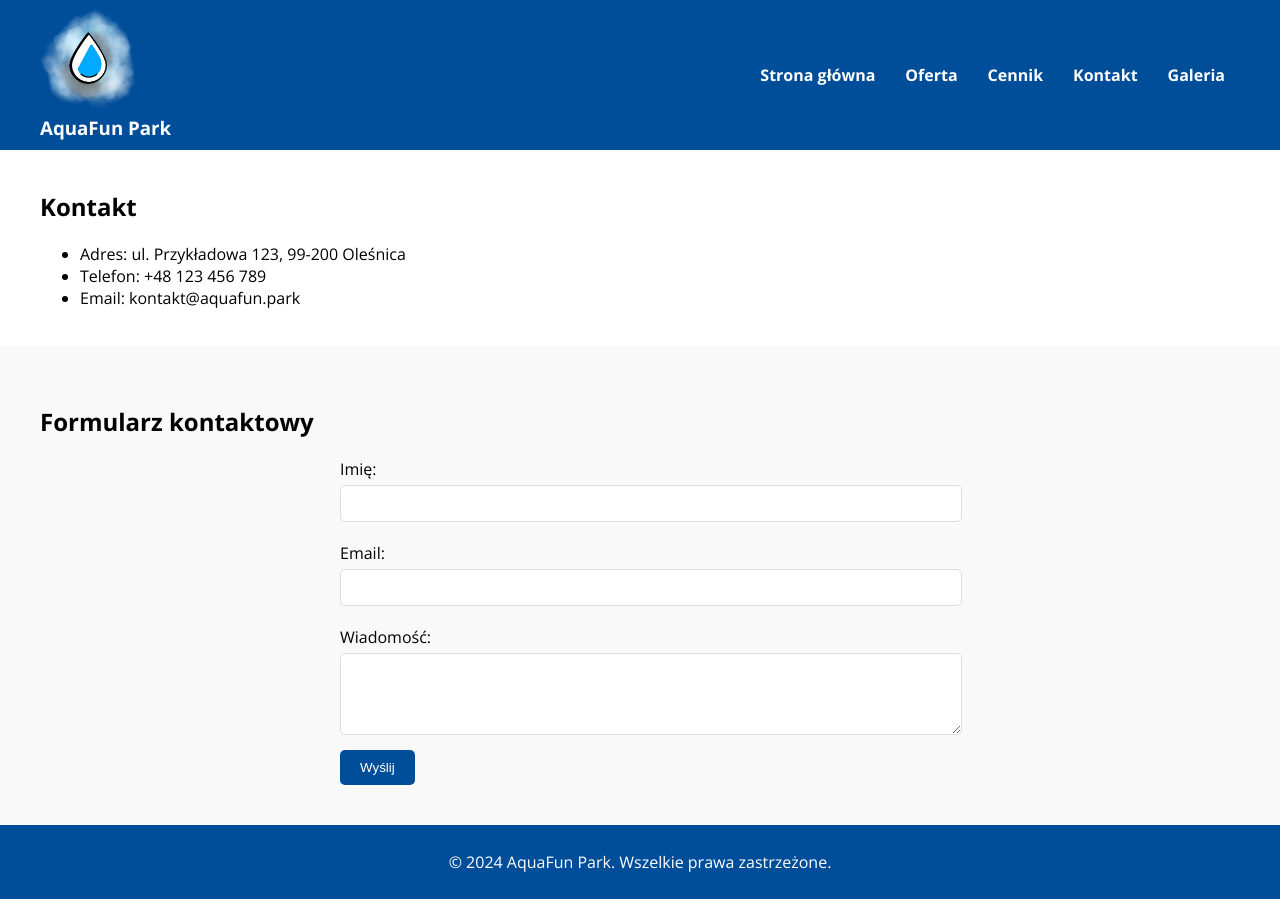
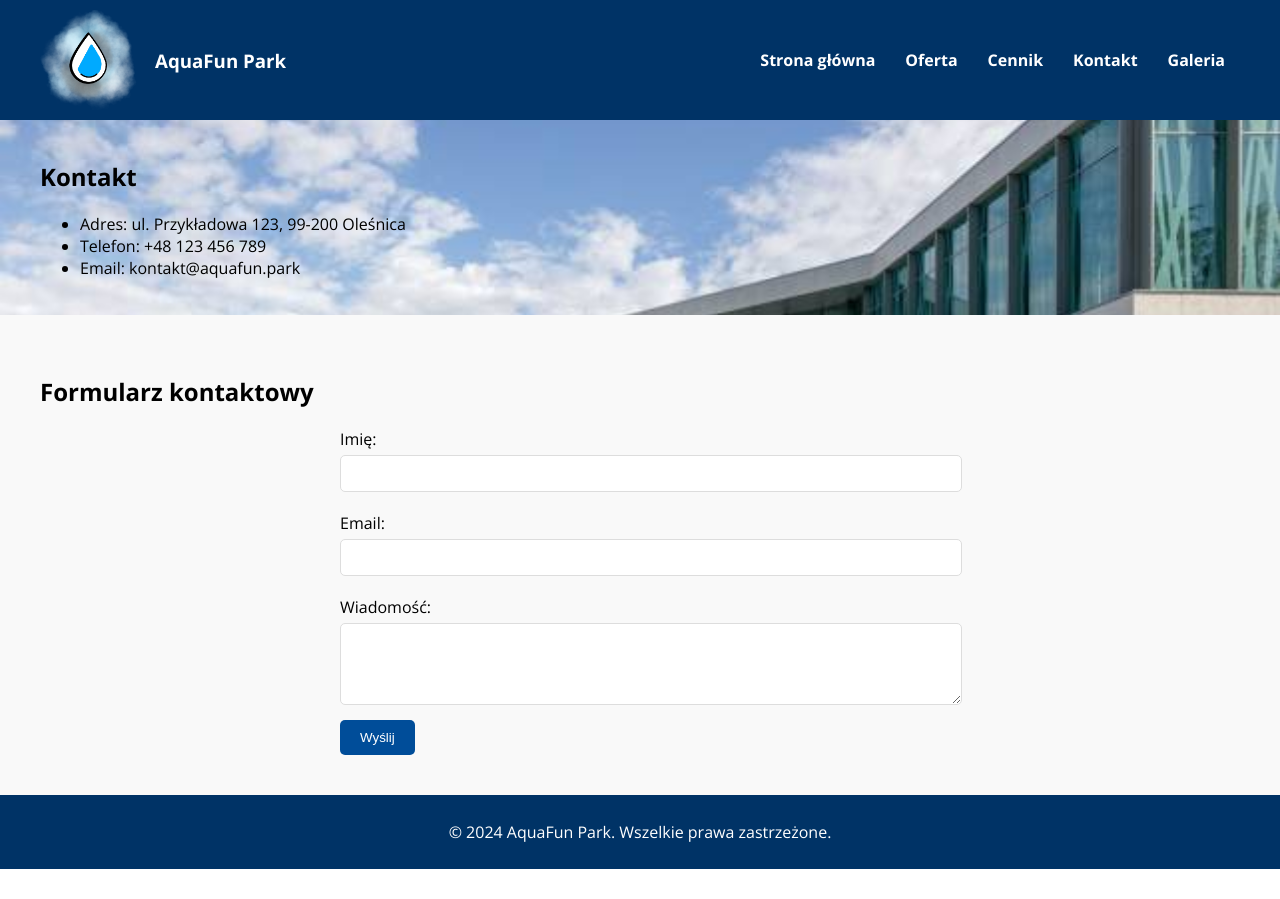
Before and after one commit to KubaJ001/KubaJ001.github.io, a PHP site: page /kontakt.html in a window 1280 px wide. After the commit the page ends 869 px from the top, so only its background shows below. Run offline with PHP 8.4, Linux system fonts and the light colour scheme.

Commit message:
Update style.css

```diff
--- a/style.css
+++ b/style.css
@@ -2,10 +2,12 @@ body {
     font-family: 'Open Sans', sans-serif;
     margin: 0;
     padding: 0;
+    background: url('termy.jpg') no-repeat center center fixed; /* Tło na stronie głównej */
+    background-size: cover;
 }
 
 header {
-    background: #004d99;
+    background: #003366; /* Jaśniejszy granatowy */
     color: white;
     padding: 10px 0;
 }
@@ -19,12 +21,18 @@ header {
     padding: 0 20px;
 }
 
+.logo {
+    display: flex;
+    align-items: center;
+}
+
 .logo img {
     max-width: 100px;
 }
 
 .logo h3 {
     margin: 0;
+    margin-left: 15px; /* Ustawienie napisu obok logo */
 }
 
 .main-nav ul {
@@ -60,7 +68,7 @@ header {
 }
 
 .btn-main {
-    background: #ff6600;
+    background: #004d99; /* Niebieski przycisk */
     color: white;
     padding: 10px 20px;
     text-decoration: none;
@@ -128,7 +136,7 @@ header {
 }
 
 .contact-form button {
-    background: #004d99;
+    background: #004d99; /* Niebieski przycisk */
     color: white;
     padding: 10px 20px;
     border: none;
@@ -137,7 +145,7 @@ header {
 }
 
 footer {
-    background: #004d99;
+    background: #003366; /* Jaśniejszy granatowy */
     color: white;
     text-align: center;
     padding: 10px 0;
```
